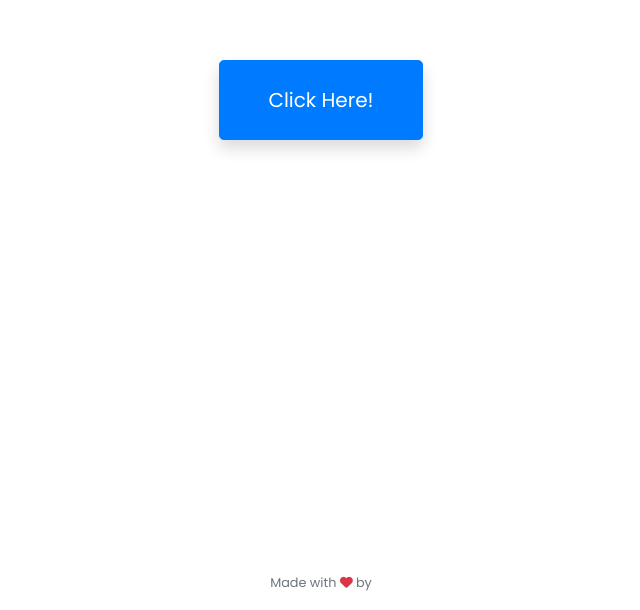
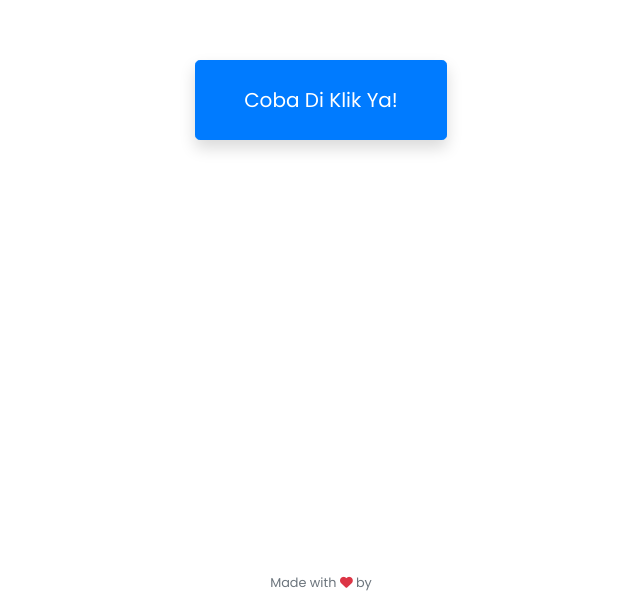
Before and after one commit to NovaSugiantara/NsKCKR.github.io, a plain HTML site: page index.html in a window 1280 px wide. Shown: the part 190-800 px from the top of the page, without its empty margins (319-959 px from the left). Drawn offline with nearby package versions, Linux system fonts and the light colour scheme; some packages are replaced by stand-ins of ours; a script that the page names is missing.

Commit message:
Update index.html

```diff
--- a/index.html
+++ b/index.html
@@ -24,7 +24,7 @@
     }
   </style>
 
-  <link rel="shortcut icon" type="image/x-icon" href="favicon.ico">
+  <link rel="shortcut icon" type="image/x-icon" href="heart.ico">
   <title>Aku Sayang Kamu</title>
 
 
@@ -35,7 +35,7 @@
 
   <div class="row">
     <div class="col-lg text-center kotak">
-      <button type="button" class="btn btn-lg btn-primary tombol py-4 px-5 shadow">Click Here!</button>
+      <button type="button" class="btn btn-lg btn-primary tombol py-4 px-5 shadow">Coba Di Klik Ya!</button>
       <h1 id="teks" class="d-none animate__animated animate__pulse">Aku sayang kamu <i
           class="fas fa-heart text-danger animate__animated animate__heartBeat animate__repeat-3"></i></h1>
     </div>
```
